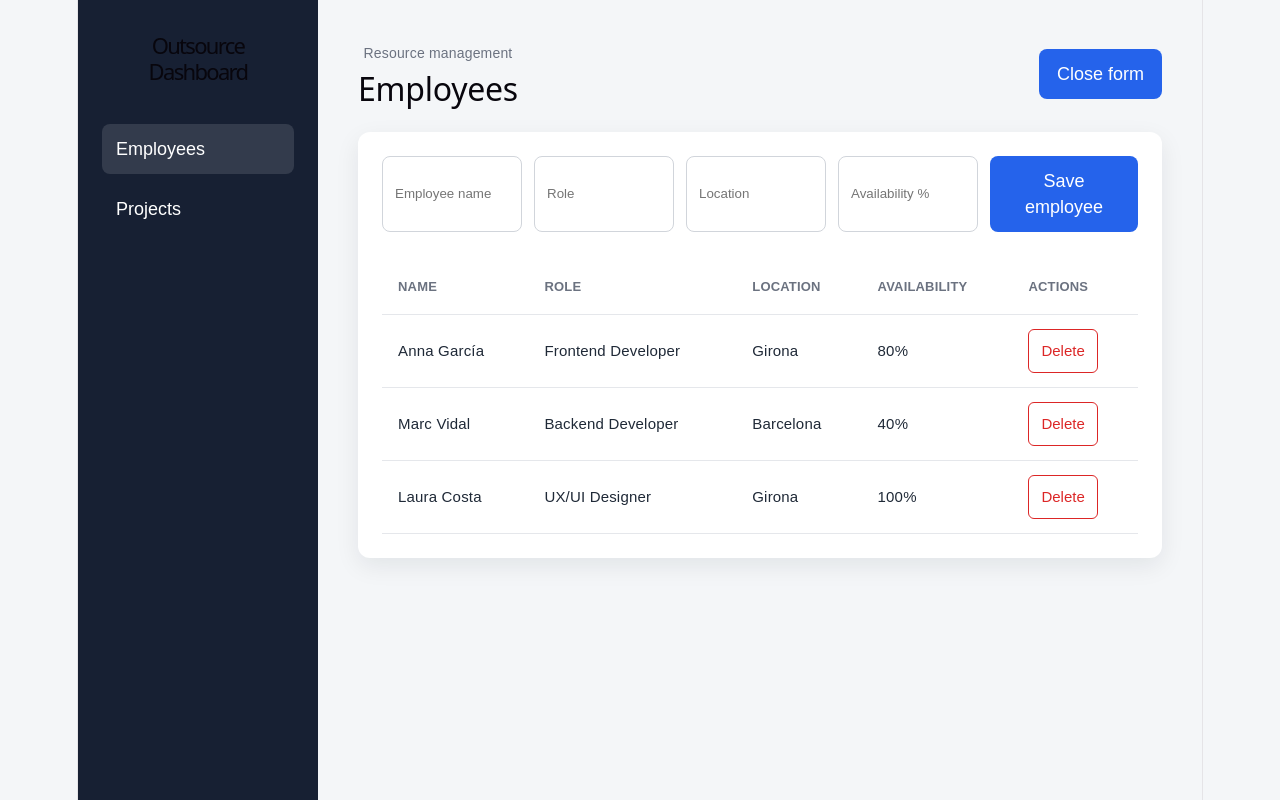
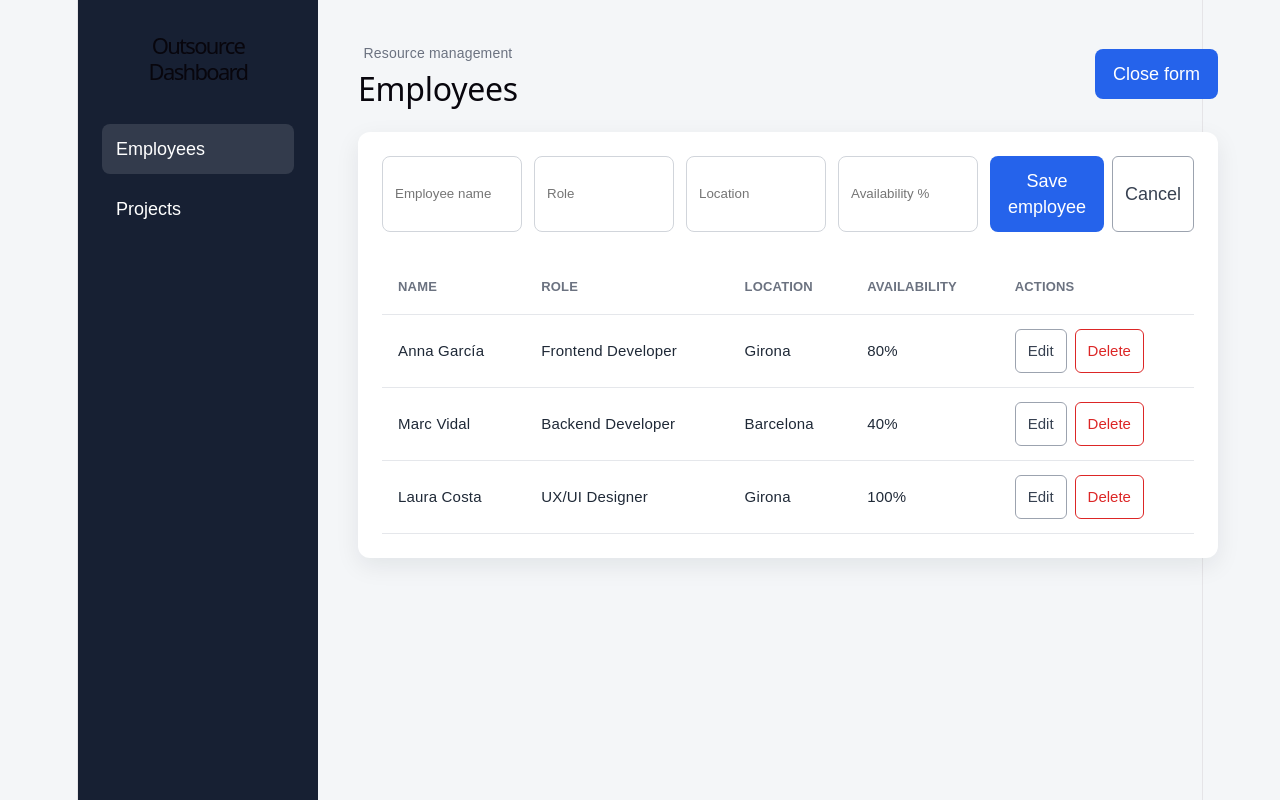
Before and after one commit to Festival3224/react-resource-dashboard, a React (Vite) app: page / in a window 1280 px wide. Both pictures are taken after a click on the button "Add employee". Built offline with nearby package versions, Linux system fonts and the light colour scheme.

Commit message:
feat: add employee editing

```diff
--- a/src/App.css
+++ b/src/App.css
@@ -193,3 +193,24 @@ button {
 .delete-button:hover {
   background: #fee2e2;
 }
+
+.form-actions,
+.table-actions {
+  display: flex;
+  gap: 8px;
+}
+
+.secondary-button,
+.edit-button {
+  padding: 8px 12px;
+  border: 1px solid #9ca3af;
+  border-radius: 6px;
+  background: transparent;
+  color: #374151;
+  cursor: pointer;
+}
+
+.secondary-button:hover,
+.edit-button:hover {
+  background: #f3f4f6;
+}
--- a/src/App.jsx
+++ b/src/App.jsx
@@ -9,6 +9,7 @@ import './App.css'
 function App() {
   const [activeView, setActiveView] = useState('employees')
   const [isEmployeeFormOpen, setIsEmployeeFormOpen] = useState(false)
+  const [editingEmployee, setEditingEmployee] = useState(null)
 
   //const [employees] = useState(initialEmployees)
   const [employees, setEmployees] = useState(() => {
@@ -27,12 +28,23 @@ function App() {
     localStorage.setItem('employees', JSON.stringify(employees))
   }, [employees])
 
-  function handleAddEmployee(newEmployee) {
-    setEmployees((currentEmployees) => [
-      ...currentEmployees,
-      newEmployee,
-    ])
+  function handleSaveEmployee(employeeData) {
+    if (editingEmployee) {
+      setEmployees((currentEmployees) =>
+        currentEmployees.map((employee) =>
+          employee.id === employeeData.id
+            ? employeeData
+            : employee
+        )
+      )
+    } else {
+      setEmployees((currentEmployees) => [
+        ...currentEmployees,
+        employeeData,
+      ])
+    }
 
+    setEditingEmployee(null)
     setIsEmployeeFormOpen(false)
   }
 
@@ -40,6 +52,16 @@ function App() {
     setEmployees((currentEmployees) =>
       currentEmployees.filter((employee) => employee.id !== employeeId)
     )
+  }
+
+  function handleEditEmployee(employee) {
+    setEditingEmployee(employee)
+    setIsEmployeeFormOpen(true)
+  }
+
+  function handleCloseEmployeeForm() {
+    setEditingEmployee(null)
+    setIsEmployeeFormOpen(false)
   }
 
   return (
@@ -77,8 +99,15 @@ function App() {
           <button
             className="primary-button"
             onClick={() => {
-              if (isEmployees) {
-                setIsEmployeeFormOpen((currentValue) => !currentValue)
+              if (!isEmployees) {
+                return
+              }
+
+              if (isEmployeeFormOpen) {
+                handleCloseEmployeeForm()
+              } else {
+                setEditingEmployee(null)
+                setIsEmployeeFormOpen(true)
               }
             }}
           >
@@ -95,11 +124,17 @@ function App() {
           {isEmployees ? (
             <>
               {isEmployeeFormOpen && (
-                <AddEmployeeForm onAddEmployee={handleAddEmployee} />
+                <AddEmployeeForm
+                  key={editingEmployee?.id ?? 'new'}
+                  employee={editingEmployee}
+                  onSaveEmployee={handleSaveEmployee}
+                  onCancel={handleCloseEmployeeForm}
+                />
               )}
 
               <EmployeesTable
                 employees={employees}
+                onEditEmployee={handleEditEmployee}
                 onDeleteEmployee={handleDeleteEmployee}
               />
             </>
--- a/src/components/AddEmployeeForm.jsx
+++ b/src/components/AddEmployeeForm.jsx
@@ -1,11 +1,27 @@
 import { useState } from 'react'
 
-function AddEmployeeForm({ onAddEmployee }) {
-  const [formData, setFormData] = useState({
+const emptyFormData = {
   name: '',
   role: '',
   location: '',
   availability: '',
+}
+
+function AddEmployeeForm({
+  employee,
+  onSaveEmployee,
+  onCancel,
+}) {
+  const [formData, setFormData] = useState(() => {
+    if (employee) {
+        return {
+            name: employee.name,
+            role: employee.role,
+            location: employee.location,
+            availability: String(employee.availability),
+        }
+    }
+    return emptyFormData
   })
 
   function handleChange(event) {
@@ -29,22 +45,15 @@ function AddEmployeeForm({ onAddEmployee }) {
       return
     }
 
-    const newEmployee = {
-      id: crypto.randomUUID(),
+    const employeeData = {
+      id: employee?.id ?? crypto.randomUUID(),
       name: formData.name.trim(),
       role: formData.role.trim(),
       location: formData.location.trim(),
       availability: Number(formData.availability),
     }
 
-    onAddEmployee(newEmployee)
-
-    setFormData({
-      name: '',
-      role: '',
-      location: '',
-      availability: '',
-    })
+    onSaveEmployee(employeeData)
   }
 
   return (
@@ -83,9 +92,19 @@ function AddEmployeeForm({ onAddEmployee }) {
         onChange={handleChange}
       />
 
+      <div className="form-actions">
         <button type="submit" className="primary-button">
-        Save employee
+          {employee ? 'Save changes' : 'Save employee'}
         </button>
+
+        <button
+          type="button"
+          className="secondary-button"
+          onClick={onCancel}
+        >
+          Cancel
+        </button>
+      </div>
     </form>
   )
 }
--- a/src/components/EmployeesTable.jsx
+++ b/src/components/EmployeesTable.jsx
@@ -1,4 +1,8 @@
-function EmployeesTable({ employees, onDeleteEmployee }) {
+function EmployeesTable({
+     employees,
+     onEditEmployee,
+     onDeleteEmployee
+   }) {
   return (
     <div className="table-wrapper">
       <table className="data-table">
@@ -20,6 +24,15 @@ function EmployeesTable({ employees, onDeleteEmployee }) {
                   <td>{employee.location}</td>
                   <td>{employee.availability}%</td>
                   <td>
+                      <div className="table-actions">
+                          <button
+                              type="button"
+                              className="edit-button"
+                              onClick={() => onEditEmployee(employee)}
+                          >
+                              Edit
+                          </button>
+
                           <button
                               type="button"
                               className="delete-button"
@@ -27,6 +40,7 @@ function EmployeesTable({ employees, onDeleteEmployee }) {
                           >
                               Delete
                           </button>
+                      </div>
                   </td>
               </tr>
           ))}
```
Lines whose indentation alone changed are shown as unchanged.
